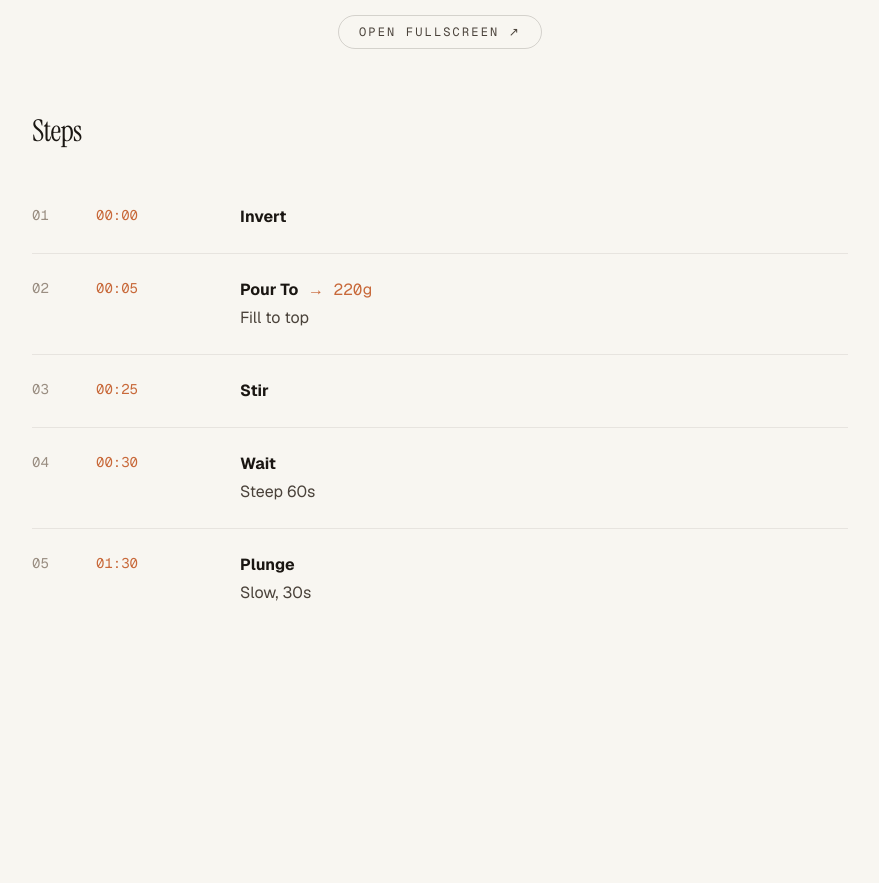
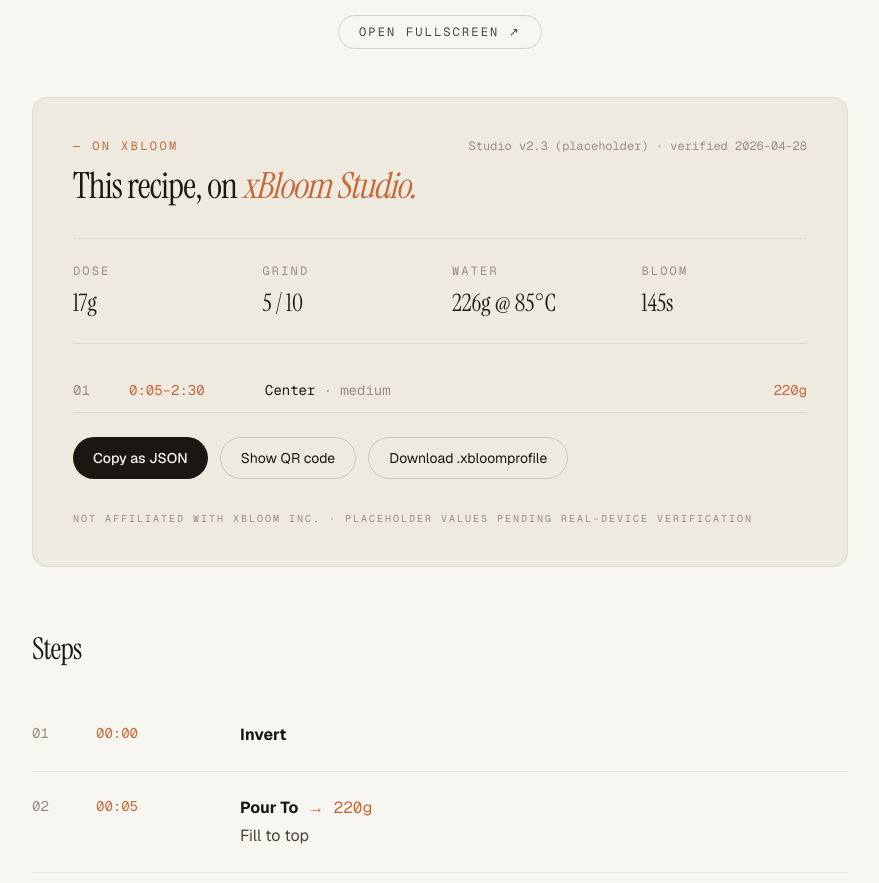
Before and after one commit to pixdyne/bloom-timer, a Next.js app: page /recipes/aeropress-inverted-classic in a window 1280 px wide. Shown: the part 1403-2286 px from the top of the page, without its empty margins (200-1079 px from the left). Before the commit the page ends 2128 px from the top, so only its background shows below. Built offline with nearby package versions, Linux system fonts and the light colour scheme.

Commit message:
feat: wire XBloomBlock into recipe detail page

```diff
--- a/src/app/recipes/[slug]/page.tsx
+++ b/src/app/recipes/[slug]/page.tsx
@@ -6,6 +6,7 @@
 import { formatMMSS } from '@/lib/time';
 import { BrewTimer } from '@/components/BrewTimer';
 import { RecipeScaler } from '@/components/RecipeScaler';
+import { XBloomBlock } from '@/components/XBloomBlock';
 
 export function generateStaticParams() {
   return recipes.map((r) => ({ slug: r.slug }));
@@ -66,6 +67,10 @@
         </Link>
       </p>
 
+      {r.xbloomProfile && (
+        <XBloomBlock profile={r.xbloomProfile} slug={r.slug} />
+      )}
+
       <section className="mt-16">
         <h2 className="font-display text-3xl tracking-tight">Steps</h2>
         <ol className="mt-8 divide-y divide-[var(--color-line)]">
```
